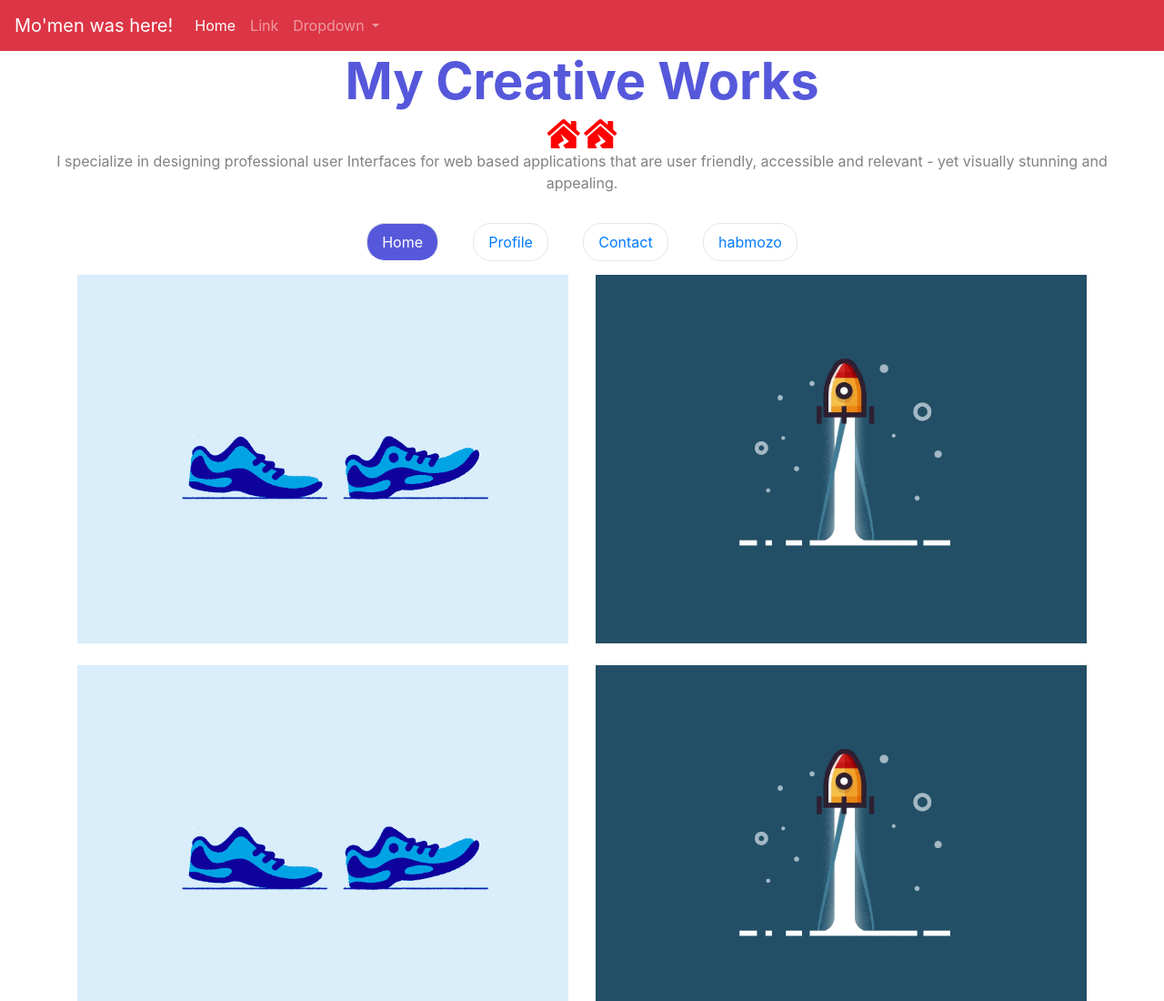
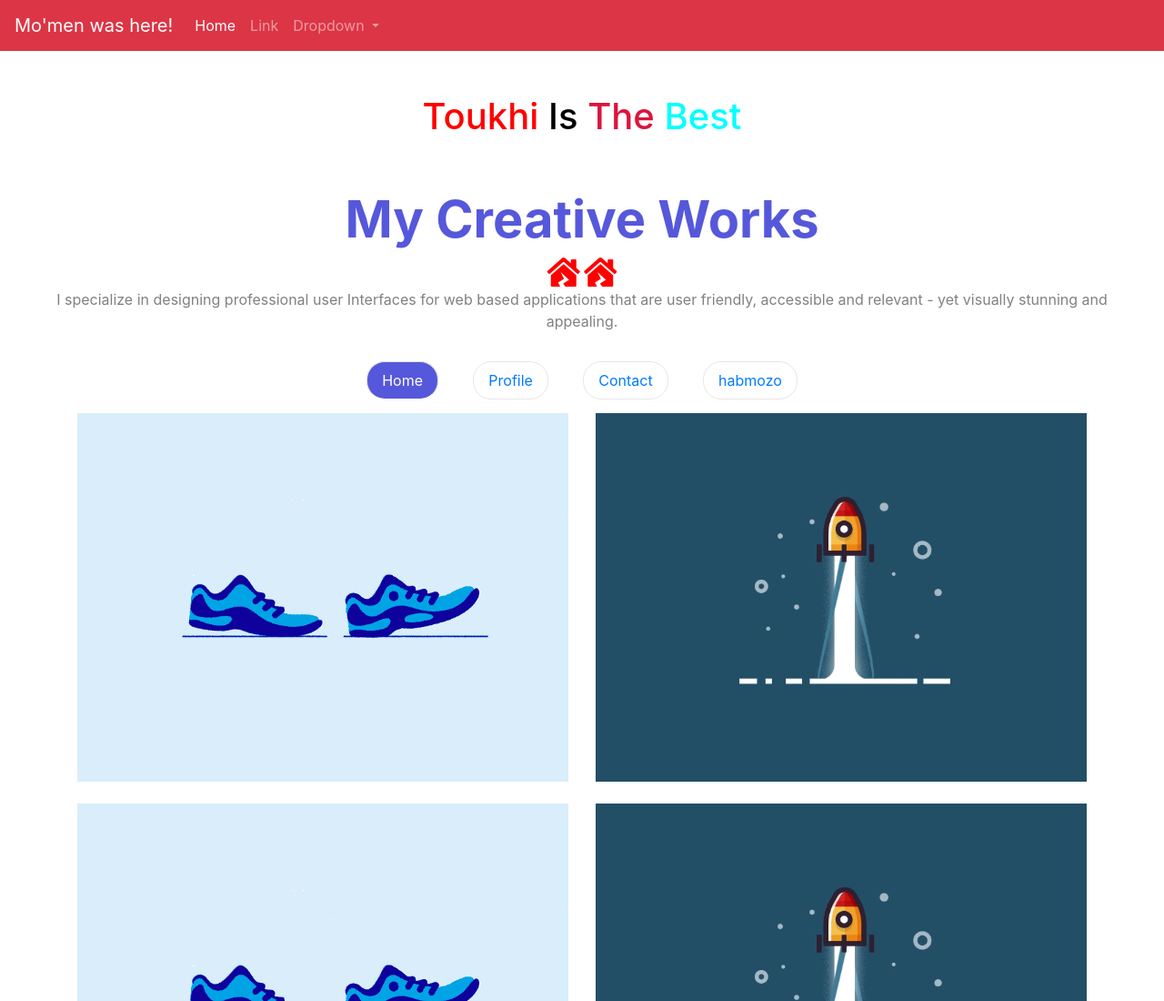
Before and after one commit to Samir95ahmed/testing, a plain HTML site: page first project/index.html in a window 1280 px wide. Shown: the top 1100 px of the page at 91% size. Drawn offline with Linux system fonts and the light colour scheme; a script that the page names is missing.

Commit message:
toukhi update

```diff
--- a/first project/index.html
+++ b/first project/index.html
@@ -10,6 +10,11 @@
 </head>
 
 <body>
+
+
+
+
+
     <nav class="navbar navbar-expand-lg navbar-dark bg-danger">
         <a class="navbar-brand" href="#">Mo'men was here!</a>
         <button class="navbar-toggler" type="button" data-toggle="collapse" data-target="#navbarSupportedContent" aria-controls="navbarSupportedContent" aria-expanded="false" aria-label="Toggle navigation">
@@ -38,6 +43,10 @@
 
         </div>
       </nav>
+
+        <h1 class="text-center p-5"><span style="color: red">Toukhi</span> <span style="color: black">Is</span> <span style="color: crimson">The</span> <span style="color: aqua">Best</span></h1>
+
+
   <section class="projects text-center">
     <h1>My Creative Works</h1>
     <i class="fa-2x fas fa-house-damage"></i>
```
